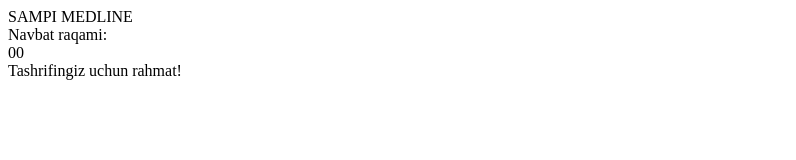
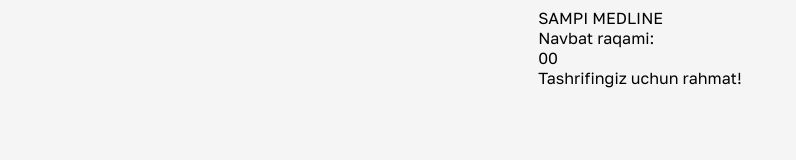
Before and after one commit to Firdavs5520/sampi-navbat, a website: page public/print.html in a window 1280 px wide. Shown: the whole page, without its empty margins (0-796 px from the left). Drawn offline with Linux system fonts and the light colour scheme.

Commit message:
index.html yangilandi

```diff
--- a/public/print.html
+++ b/public/print.html
@@ -7,13 +7,19 @@
   <link href="https://fonts.googleapis.com/css2?family=Golos+Text:wght@400;600;700&display=swap" rel="stylesheet">
   <style>
     @media print {
+      @page {
+        margin: 0;
+        size: 58mm auto; /* printer kengligi */
+      }
       body {
-        margin: 0;
+        margin: 0 auto;
         padding: 0;
         width: 58mm;
         font-family: 'Golos Text', sans-serif;
         text-align: center;
-        transform: translateX(2mm);
+        display: flex;
+        justify-content: center;
+        align-items: center;
       }
 
       .check {
@@ -25,12 +31,22 @@
         padding: 8px 0;
       }
 
-      .title { font-size: 24px; font-weight: bolder; margin-bottom: 6px; }
+      .title { font-size: 24px; font-weight: 700; margin-bottom: 6px; }
       .divider { border-top: 1px dashed black; width: 90%; margin: 8px auto; }
       .small { font-size: 26px; margin-top: 5px; }
       .number { font-size: 105px; font-weight: bold; margin: 20px 0 15px; letter-spacing: 2px; }
       .footer { font-size: 21px; margin-top: 10px; }
       .check::after { content: ""; display: block; height: 2cm; }
+    }
+
+    /* Ekranda ham markazda ko‘rinadi */
+    body {
+      display: flex;
+      justify-content: center;
+      align-items: start;
+      height: 100vh;
+      background: #f5f5f5;
+      font-family: 'Golos Text', sans-serif;
     }
   </style>
 </head>
@@ -38,10 +54,8 @@
   <div class="check">
     <div class="title">SAMPI MEDLINE</div>
     <div class="divider"></div>
-
     <div class="small">Navbat raqami:</div>
     <div class="number" id="queueNumber">00</div>
-
     <div class="divider"></div>
     <div class="footer">Tashrifingiz uchun rahmat!</div>
     <div class="divider"></div>
```
Also changed, not shown: public/index.html (+6 -4 lines).
